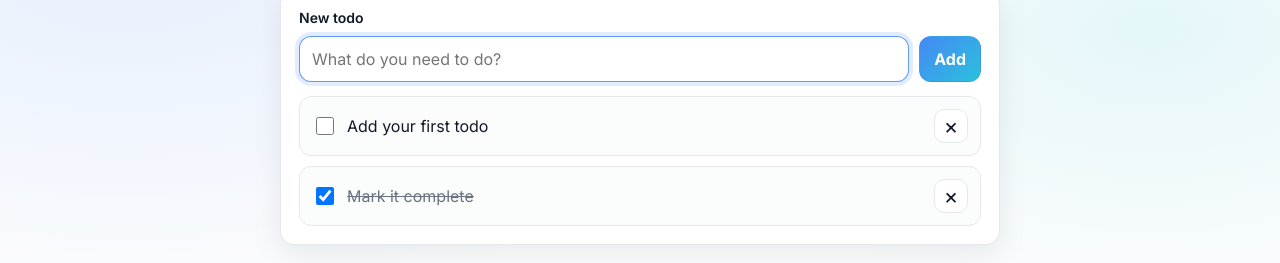
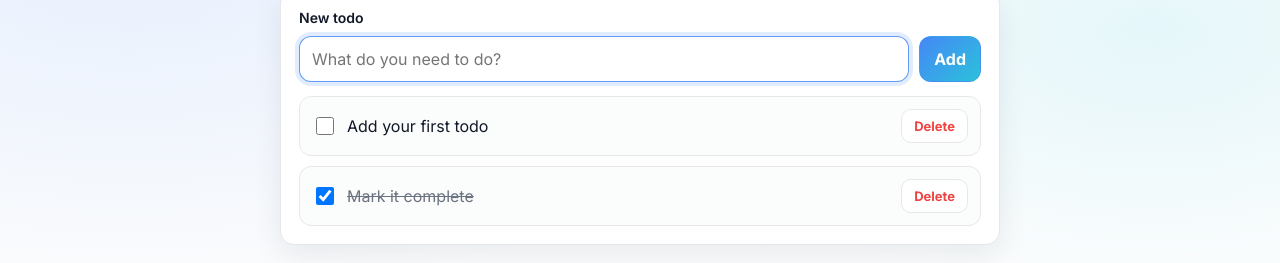
Before and after one commit to kavia-common/simple-todo-list-243305-243319, a React (Create React App) app in the folder todo_frontend/: page / in a window 1280 px wide. Shown: the part 133-396 px from the top of the page. Built offline with nearby package versions, Linux system fonts and the light colour scheme.

Commit message:
Checkpoint 5 - cg734b465d

```diff
--- a/todo_frontend/src/features/todos/components/TodoItem.js
+++ b/todo_frontend/src/features/todos/components/TodoItem.js
@@ -34,7 +34,7 @@ function TodoItem({
         aria-label={`Delete "${label}"`}
         title="Delete"
       >
-        ×
+        Delete
       </button>
     </li>
   );
--- a/todo_frontend/src/styles/todos.css
+++ b/todo_frontend/src/styles/todos.css
@@ -156,22 +156,25 @@
 }
 
 .rt-iconBtn {
-  width: 34px;
+  width: auto;
   height: 34px;
   border-radius: 10px;
   border: 1px solid var(--border);
   background: #fff;
   cursor: pointer;
-  font-size: 22px;
-  line-height: 0;
+  font-size: 13px;
+  line-height: 1;
   display: grid;
   place-items: center;
-  color: #111827;
+  color: var(--danger);
+  padding: 0 12px;
+  font-weight: 700;
 }
 
 .rt-iconBtn:hover {
   border-color: rgba(239, 68, 68, 0.35);
   color: var(--danger);
+  background: rgba(239, 68, 68, 0.06);
 }
 
 @media (max-width: 560px) {
```
Also changed, not shown: 1 other file (tests, documents, lock files or other folders).
